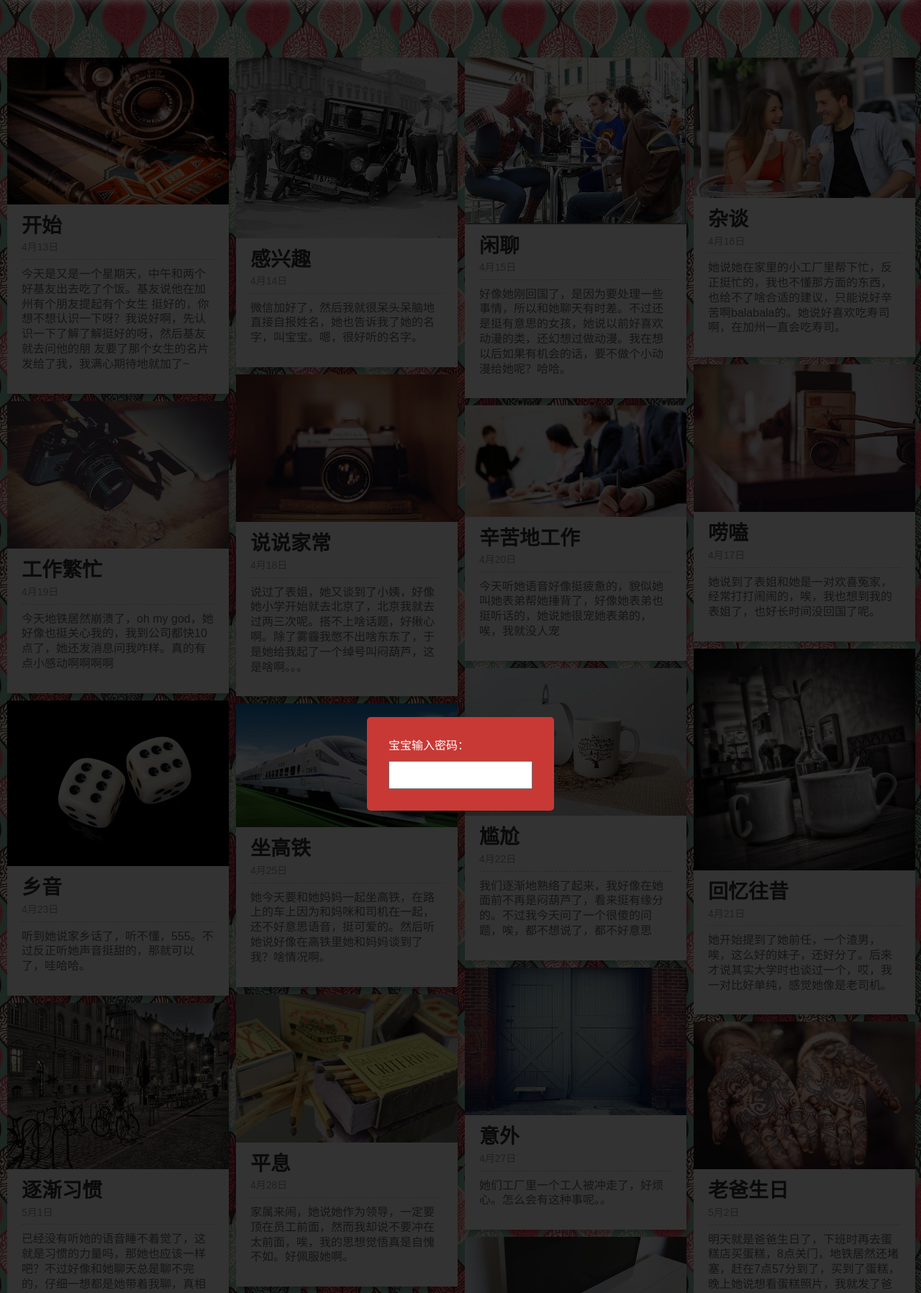
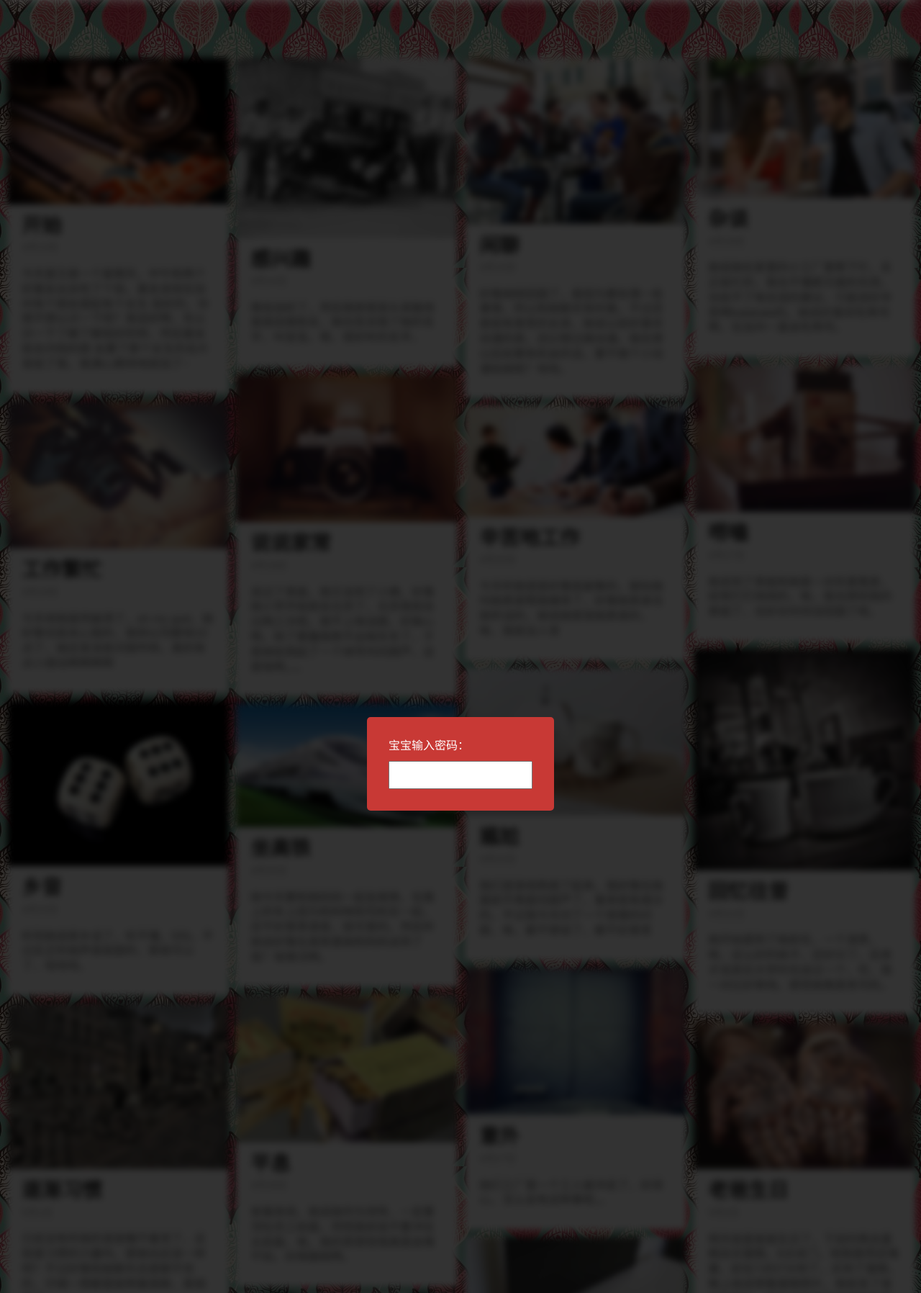
Before and after one commit to suncihai/lovediary, a PHP site: page / in a window 1280 px wide. Shown: the part 44-1840 px from the top of the page at 72% size. Run offline with PHP 8.4, Linux system fonts and the light colour scheme; some web fonts are replaced.

Commit message:
add foggy effect

```diff
--- a/css/style.css
+++ b/css/style.css
@@ -94,6 +94,11 @@ header{text-align: center;}
 /* ----------------------------------Container--------------------------------- */
 /* ---------------------------------------------------------------------------- */
 .index-page, .sub-page {margin: 20px 10px 60px;}
+.blurpage{-webkit-filter: blur(5px);
+  -moz-filter: blur(5px);
+  -o-filter: blur(5px);
+  -ms-filter: blur(5px);
+  filter: blur(5px);}
 #page-content .item {background-color: #fff;width:220px;box-shadow: 2px 5px 5px 0 rgba(0, 0, 0, 0.18);}
 .time{color: #999;font-size: 14px; border-bottom: 1px dashed #c9c9c9;width: 100%;margin-bottom: 10px;padding-bottom: 3px;}
 #page-content .item p.info{margin-top: 10px;}
--- a/index.html
+++ b/index.html
@@ -47,7 +47,7 @@
 		</div>
 	</div>
 	<div id="page-content" class="index-page">
-		<div id="container">
+		<div id="container" class="blurpage">
 			<!-- These are our grid blocks -->
 		</div>
 	</div>
--- a/js/main.js
+++ b/js/main.js
@@ -546,6 +546,7 @@ $(document).ready(function($) {
     $("#password").keyup(function(){
        if($(this).val()=="2017413518"){
           $(".password").fadeOut();
+          $('#container').removeClass("blurpage");
           $('html, body').css({
              overflow: 'auto',
              height: 'auto'
```
